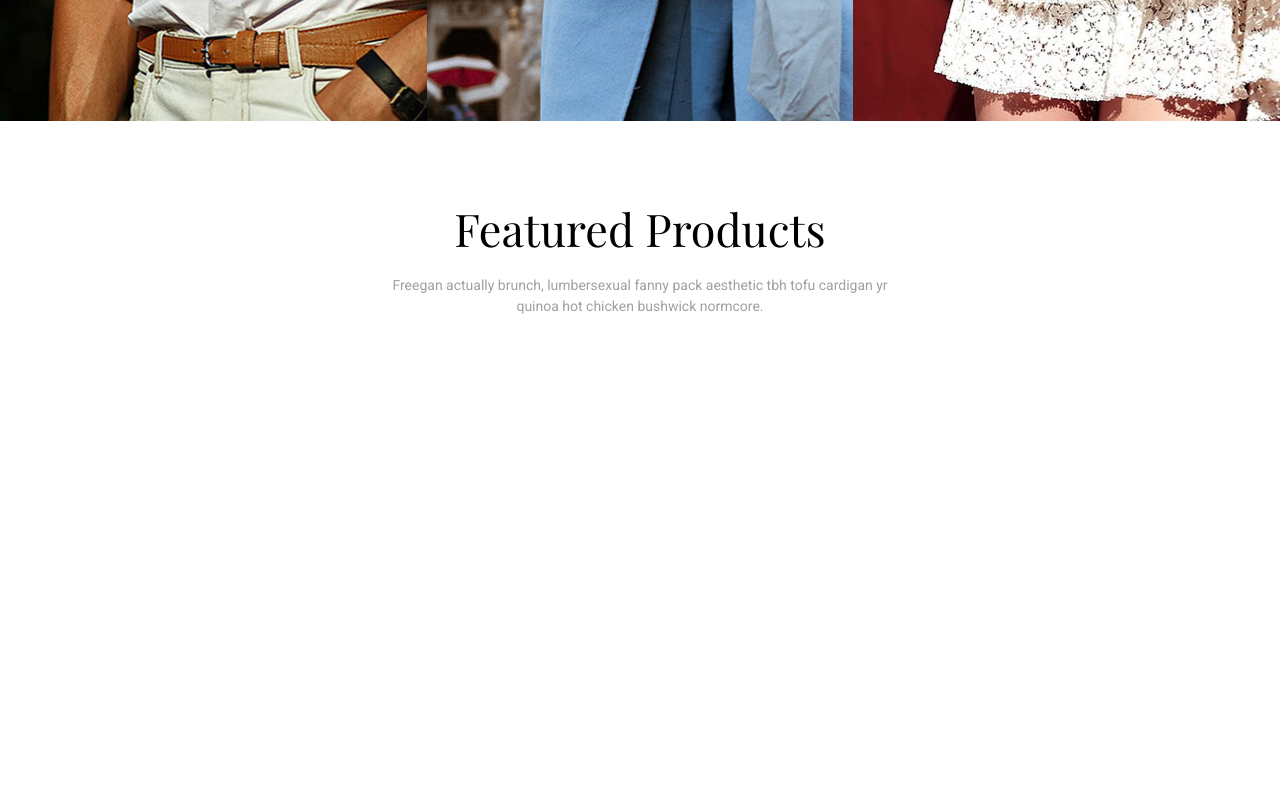
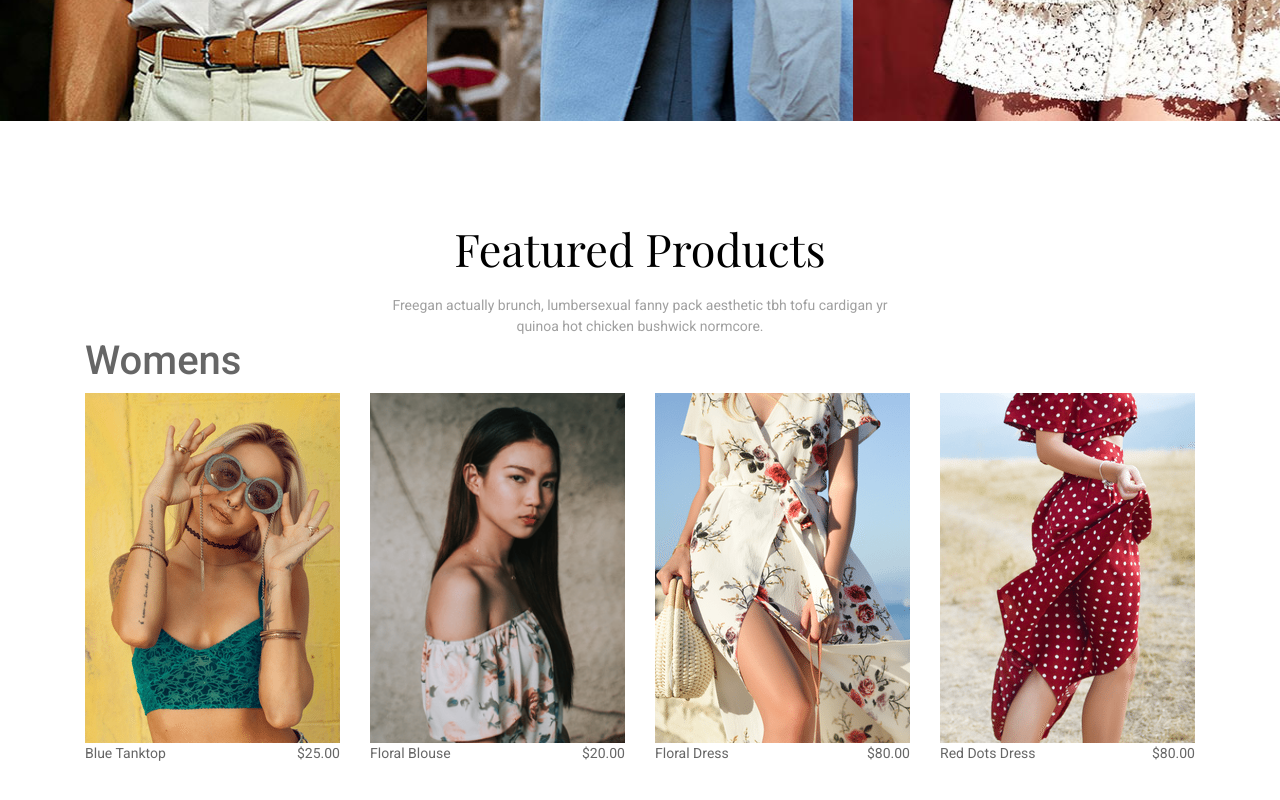
Before and after one commit to samir-mujanovic/clothing-shop, a React (Create React App) app: page / in a window 1280 px wide. Shown: the part 820-1620 px from the top of the page. Before the commit the page ends 1217 px from the top, so only its background shows below. Built offline with nearby package versions, Linux system fonts and the light colour scheme.

Commit message:
added featured products on homepage

```diff
--- a/src/components/FeaturedPreview/FeaturedPrevew.js
+++ /dev/null
@@ -1,21 +0,0 @@
-import React from "react";
-
-import HeadingTitle from "../HeadingTitle/HeadingTitle";
-
-import "./FeaturedPreview.styles.scss";
-
-const FeaturedProducts = () => {
-  return (
-    <div className="featured-products">
-      <div className="container">
-        <HeadingTitle
-          title="Featured Products"
-          subtitle="Freegan actually brunch, lumbersexual fanny pack aesthetic tbh tofu
-        cardigan yr quinoa hot chicken bushwick normcore."
-        />
-      </div>
-    </div>
-  );
-};
-
-export default FeaturedProducts;
--- a/src/components/FeaturedPreview/FeaturedPreview.styles.scss
+++ /dev/null
@@ -1,3 +0,0 @@
-.featured-products {
-  padding: 80px 0;
-}
--- a/src/pages/homepage/homepage.js
+++ b/src/pages/homepage/homepage.js
@@ -1,17 +1,44 @@
 import React from "react";
 
+import SHOP_DATA from "../shop/shop.data";
+
 import Directory from "../../components/Directory/Directory";
-import FeaturedPrevew from "../../components/FeaturedPreview/FeaturedPrevew";
+import CollectionPreview from "../../components/CollectionPreview/CollectionPreview";
+import HeadingTitle from "../../components/HeadingTitle/HeadingTitle";
 
-const homepage = () => {
+import "./homepage.styles.scss";
+
+class homepage extends React.Component {
+  constructor(props) {
+    super(props);
+    this.state = {
+      collections: SHOP_DATA
+    };
+  }
+  render() {
+    const { collections } = this.state;
     return (
       <section className="home-page">
         <div className="container-fluid p-0">
           <Directory />
         </div>
-      <FeaturedPrevew />
+        <div className="featured-section">
+          <HeadingTitle
+            title="Featured Products"
+            subtitle="Freegan actually brunch, lumbersexual fanny pack aesthetic tbh tofu
+        cardigan yr quinoa hot chicken bushwick normcore."
+          />
+          <div className="container">
+            {collections
+              .filter(item => item.title === "Womens" || item.title === "Mens")
+              .map(({ id, ...otherCollectionProps }) => {
+                return <CollectionPreview key={id} {...otherCollectionProps} />;
+              })}
+          </div>
+        </div>
       </section>
     );
-};
+  }
+}
 
 export default homepage;
--- /dev/null
+++ b/src/pages/homepage/homepage.styles.scss
@@ -0,0 +1,3 @@
+.featured-section {
+  padding: 100px 0;
+}
```
Also changed, not shown: 1 other file (tests, documents, lock files or other folders). Lines whose indentation alone changed are shown as unchanged.
